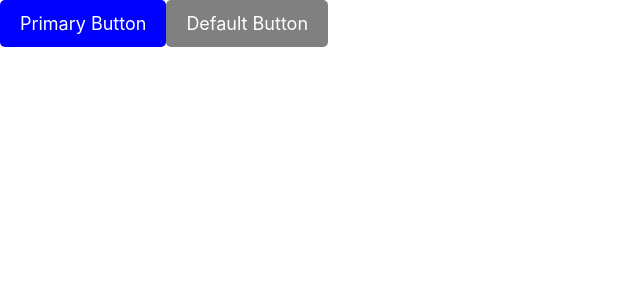
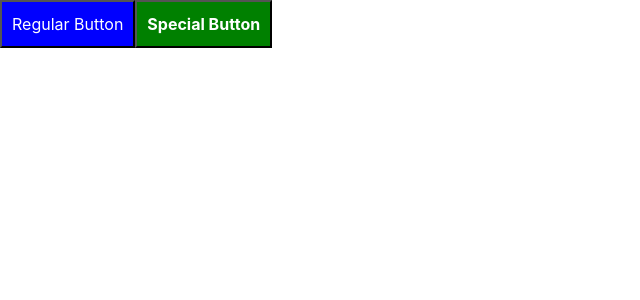
Before and after one commit to mabuphongram/ReactJS, a React (Create React App) app: page / in a window 1280 px wide. Shown: the top 300 px of the page, without its empty margins (0-640 px from the left). Built offline with nearby package versions, Linux system fonts and the light colour scheme.

Commit message:
Extending Style

```diff
--- a/src/App.js
+++ b/src/App.js
@@ -1,28 +1,21 @@
 import styled from "styled-components";
 
 const Button = styled.button`
-background-color: ${props => props.primary? 'blue':'gray'};
-color: white;
-font-size:18px;
-padding: 10px 20px;
-border-radius:5px;
-border:none;
-cursor:pointer;
+background-color:blue;
+color:white;
+padding:10px;
+`
 
-&:hover{
-  background-color: ${props=> props.primary? 'darkblue':'darkgray'}
-}
-`
+const SpeicalButton = styled(Button)`
+background-color: green;
+font-weight:bold;
+`;
 
 function App(){
   return(
     <div>
-      <Button primary>
-        Primary Button
-      </Button>
-      <Button>
-        Default Button
-      </Button>
+      <Button>Regular Button</Button>
+      <SpeicalButton> Special Button</SpeicalButton>
     </div>
   )
 }
```
Also changed, not shown: src/working-area.js (+18 -0 lines).
